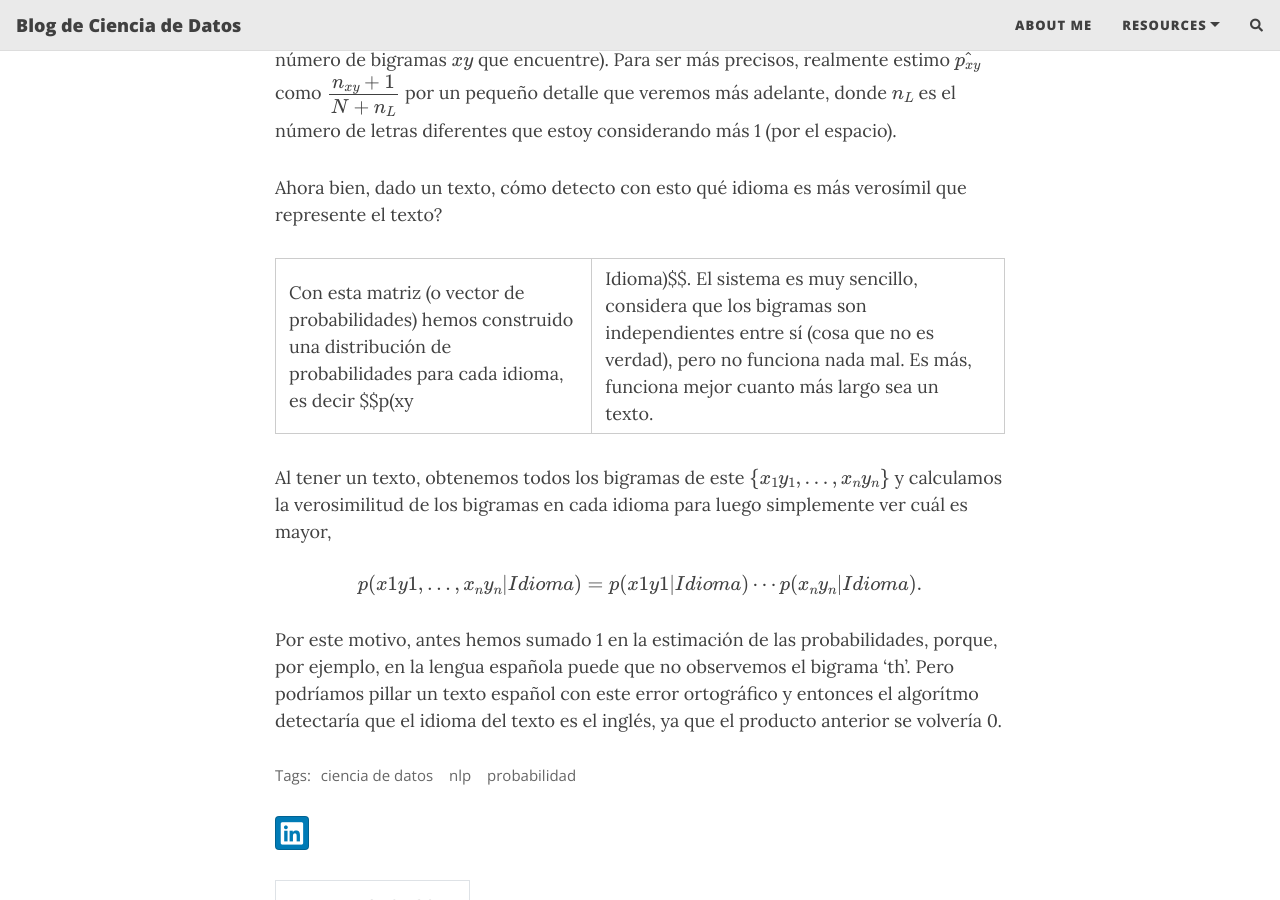
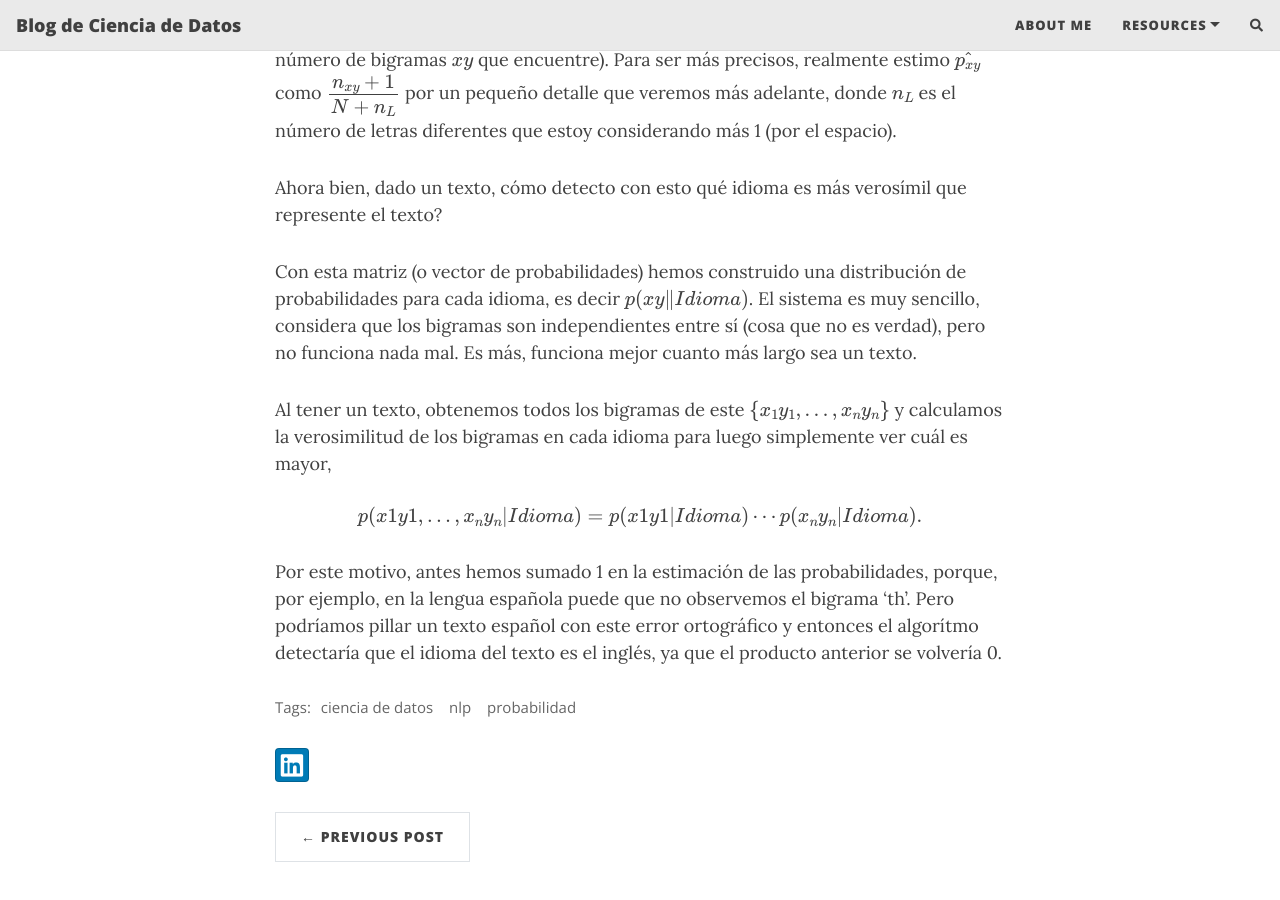
Before and after one commit to JordiRiMe/jordirime.github.io, a Jekyll site: the page built from _posts/2023-01-23-language-detector.md, in a window 1280 px wide and 900 px high, scrolled down 1000 px. Built offline with Jekyll 4.4.1, drawn with Linux system fonts in a browser that asks for light colours; nearby versions of some CDN libraries; formulas are drawn with MathJax 3; comment, search, counter and statistics services are not loaded.

```diff
--- a/_posts/2023-01-23-language-detector.md
+++ b/_posts/2023-01-23-language-detector.md
@@ -26,7 +26,7 @@ Una vez que tengo en cuenta esto, leo un texto (cuanto más largo mejor) de cada
 
 Ahora bien, dado un texto, cómo detecto con esto qué idioma es más verosímil que represente el texto?
 
-Con esta matriz (o vector de probabilidades) hemos construido una distribución de probabilidades para cada idioma, es decir $$p(xy|Idioma)$$. El sistema es muy sencillo, considera que los bigramas son independientes entre sí (cosa que no es verdad), pero no funciona nada mal. Es más, funciona mejor cuanto más largo sea un texto.
+Con esta matriz (o vector de probabilidades) hemos construido una distribución de probabilidades para cada idioma, es decir $$p(xy\|Idioma)$$. El sistema es muy sencillo, considera que los bigramas son independientes entre sí (cosa que no es verdad), pero no funciona nada mal. Es más, funciona mejor cuanto más largo sea un texto.
 
 Al tener un texto, obtenemos todos los bigramas de este $$\{x_1y_1,\ldots,x_ny_n\}$$ y calculamos la verosimilitud de los bigramas en cada idioma para luego simplemente ver cuál es mayor,
 
```
